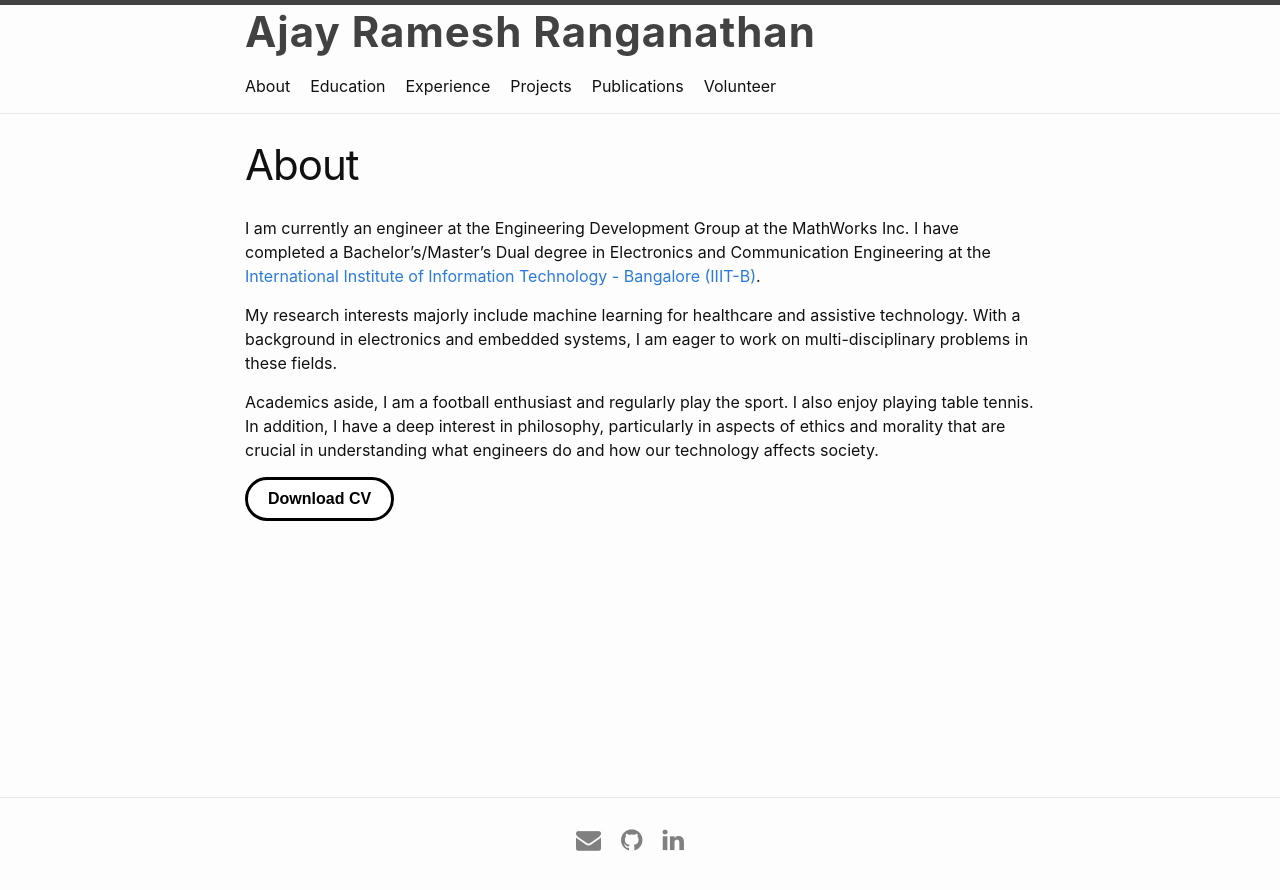
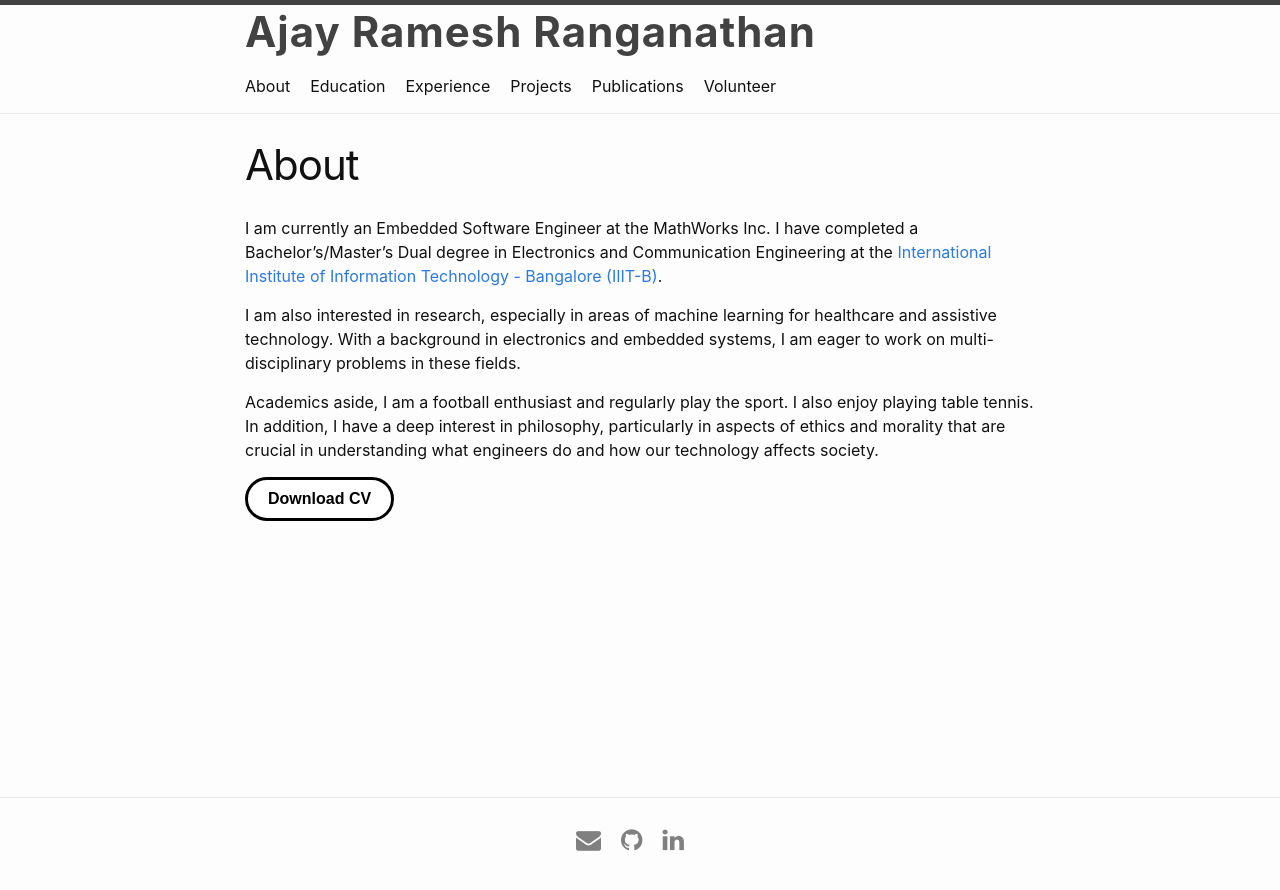
Before and after one commit to AJ-RR/AJ-RR.github.io, a Jekyll site: the page built from index.md, in a window 1280 px wide. Shown: the top 890 px of the page. Built offline with Jekyll 4.4.1, drawn with Linux system fonts in a browser that asks for light colours.

Commit message:
Update index.md

```diff
--- a/index.md
+++ b/index.md
@@ -6,9 +6,9 @@ layout: home
 title: About
 ---
 
-I am currently an engineer at the Engineering Development Group at the MathWorks Inc. I have completed a Bachelor's/Master's Dual degree in Electronics and Communication Engineering at the <a target="_blank" rel="noopener noreferrer" href="https://www.iiitb.ac.in/">International Institute of Information Technology - Bangalore (IIIT-B)</a>.
+I am currently an Embedded Software Engineer at the MathWorks Inc. I have completed a Bachelor's/Master's Dual degree in Electronics and Communication Engineering at the <a target="_blank" rel="noopener noreferrer" href="https://www.iiitb.ac.in/">International Institute of Information Technology - Bangalore (IIIT-B)</a>.
 
-My research interests majorly include machine learning for healthcare and assistive technology. With a background in electronics and embedded systems, I am eager to work on multi-disciplinary problems in these fields.
+I am also interested in research, especially in areas of machine learning for healthcare and assistive technology. With a background in electronics and embedded systems, I am eager to work on multi-disciplinary problems in these fields.
 
 Academics aside, I am a football enthusiast and regularly play the sport. I also enjoy playing table tennis. In addition, I have a deep interest in philosophy, particularly in aspects of ethics and morality that are crucial in understanding what engineers do and how our technology affects society.
 
```
